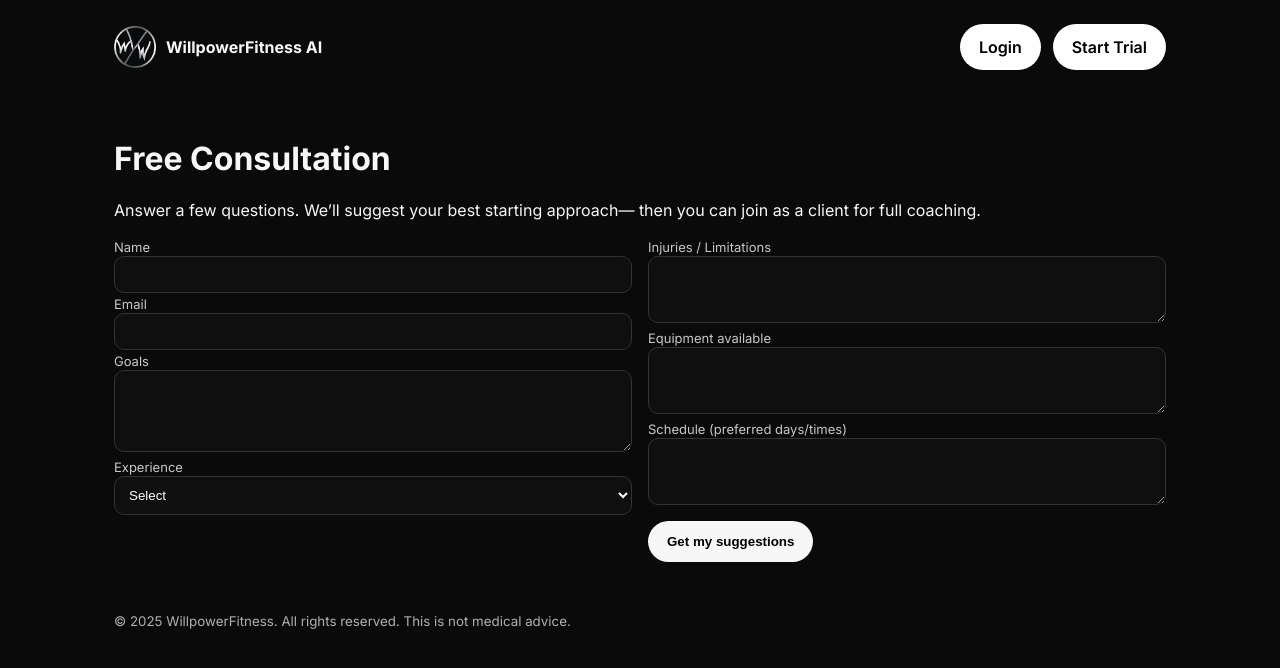
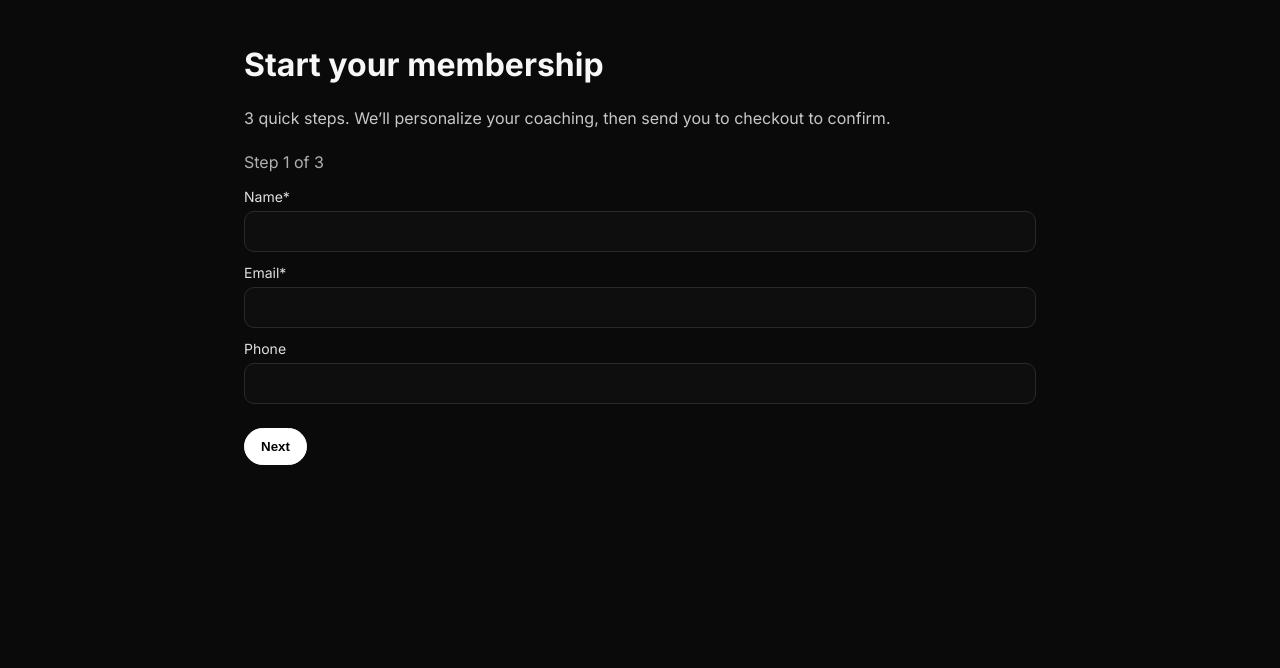
Before and after one commit to WillpowerfitnessAI/willpowerfitness-frontend, a Next.js app: page /consultation in a window 1280 px wide. Shown: the top 668 px of the page. Built offline with nearby package versions, Linux system fonts and the light colour scheme; no server answers.

Commit message:
Update consultation.js

```diff
--- a/pages/consultation.js
+++ b/pages/consultation.js
@@ -1,114 +1,152 @@
-// pages/consultation.js
-import Layout from '../components/Layout';
+// /pages/consultation.js
 import { useState } from 'react';
-const API = process.env.NEXT_PUBLIC_API_BASE_URL;
+import Head from 'next/head';
 
-export default function Consultation(){
-  const [form, setForm] = useState({
-    name:'', email:'', goals:'', experience:'', injuries:'', equipment:'', schedule:''
-  });
-  const [loading, setLoading] = useState(false);
-  const [suggestions, setSuggestions] = useState('');   // renamed
-  const [fullText, setFullText] = useState('');         // keep complete server text for PDF
+export default function Consultation() {
+  const [step, setStep] = useState(1);
+  const [submitting, setSubmitting] = useState(false);
+  const [err, setErr] = useState(null);
 
-  const onChange = e => setForm({...form, [e.target.name]: e.target.value});
+  // Form state
+  const [name, setName] = useState('');
+  const [email, setEmail] = useState('');
+  const [phone, setPhone] = useState('');
+  const [address_line1, setAddress1] = useState('');
+  const [address_line2, setAddress2] = useState('');
+  const [city, setCity] = useState('');
+  const [state, setState] = useState('');
+  const [postal_code, setPostal] = useState('');
 
-  function summarize(text, max=750){
-    if (!text) return '';
-    const clean = text.trim();
-    return clean.length > max ? clean.slice(0, max) + '…' : clean;
+  // If you pass ?trial=2 on the URL, we’ll treat it as trial checkout.
+  const trial = typeof window !== 'undefined'
+    ? (new URLSearchParams(window.location.search)).get('trial')
+    : null;
+
+  function next() {
+    setStep((s) => Math.min(3, s + 1));
+    setErr(null);
+  }
+  function back() {
+    setStep((s) => Math.max(1, s - 1));
+    setErr(null);
   }
 
-  async function submit(e){
+  async function onSubmit(e) {
     e.preventDefault();
-    setLoading(true); setSuggestions(''); setFullText('');
-    try{
-      const r = await fetch(`${API}/api/consult`, {
-        method:'POST',
-        headers:{'Content-Type':'application/json'},
-        body: JSON.stringify(form)
+    setSubmitting(true);
+    setErr(null);
+    try {
+      const r = await fetch('/api/consult', {
+        method: 'POST',
+        headers: { 'Content-Type': 'application/json' },
+        body: JSON.stringify({
+          name, email, phone, address_line1, address_line2, city, state, postal_code,
+          trial
+        })
       });
-      const j = await r.json();
-      if(!r.ok) throw new Error(j?.error || `API ${r.status}`);
-
-      // j.plan existed before — we now treat it as "fullText" and show a short suggestions preview
-      const full = j.plan || 'We will tailor your starting approach around your goals and constraints.';
-      setFullText(full);
-      setSuggestions(summarize(full));
-    }catch(err){
-      console.error(err);
-      alert('Could not generate suggestions. Try again.');
-    }finally{ setLoading(false); }
-  }
-
-  async function downloadPdf(){
-    const { jsPDF } = await import('jspdf');
-    const doc = new jsPDF({unit:'pt', format:'letter'});
-    const margin = 48; let y = margin;
-
-    // built-in font names are lowercase; or just omit setFont and use defaults
-    doc.setFont('times','normal');
-    doc.setFontSize(18);
-    doc.text('WillpowerFitness AI — Consultation', margin, y); y+=24;
-    doc.setFontSize(12);
-
-    const text = fullText || 'No content.';
-    const lines = doc.splitTextToSize(text, 515);
-    for (const line of lines) {
-      if (y > 740) { doc.addPage(); y = margin; }
-      doc.text(line, margin, y); y += 16;
+      const data = await r.json();
+      if (!r.ok || !data?.ok) throw new Error(data?.error || 'Failed to save consult');
+      // Send them to Stripe path returned from API
+      if (data.next) window.location.href = data.next;
+    } catch (e) {
+      setErr(e.message || String(e));
+      setSubmitting(false);
     }
-    const filename = `WillpowerFitness_Consultation_${(form.name||'client').replace(/\s+/g,'_')}.pdf`;
-    doc.save(filename);
   }
 
   return (
-    <Layout title="Free Consultation">
-      <h1>Free Consultation</h1>
-      <p className="muted">Answer a few questions. We’ll suggest your best starting approach—
-        then you can join as a client for full coaching.</p>
+    <>
+      <Head><title>Free Consultation • WillpowerFitness AI</title></Head>
+      <main style={{ padding: 24, maxWidth: 840, margin: '0 auto' }}>
+        <h1 style={{ marginBottom: 24 }}>Start your {trial ? 'free trial' : 'membership'}</h1>
+        <p style={{ opacity: 0.8, marginBottom: 24 }}>
+          3 quick steps. We’ll personalize your coaching, then send you to checkout to confirm.
+        </p>
 
-      <form onSubmit={submit} className="grid grid-2" style={{marginTop:16}}>
-        <div>
-          <label className="label">Name</label>
-          <input className="input" name="name" value={form.name} onChange={onChange} required/>
-          <label className="label">Email</label>
-          <input className="input" type="email" name="email" value={form.email} onChange={onChange}/>
-          <label className="label">Goals</label>
-          <textarea className="input" rows={4} name="goals" value={form.goals} onChange={onChange} required/>
-          <label className="label">Experience</label>
-          <select className="input" name="experience" value={form.experience} onChange={onChange}>
-            <option value="">Select</option><option>Beginner</option><option>Intermediate</option><option>Advanced</option>
-          </select>
-        </div>
-        <div>
-          <label className="label">Injuries / Limitations</label>
-          <textarea className="input" rows={3} name="injuries" value={form.injuries} onChange={onChange}/>
-          <label className="label">Equipment available</label>
-          <textarea className="input" rows={3} name="equipment" value={form.equipment} onChange={onChange}/>
-          <label className="label">Schedule (preferred days/times)</label>
-          <textarea className="input" rows={3} name="schedule" value={form.schedule} onChange={onChange}/>
-          <button className="btn btn--primary" type="submit" disabled={loading} style={{marginTop:12}}>
-            {loading ? 'Working…' : 'Get my suggestions'}
-          </button>
-        </div>
-      </form>
+        <form onSubmit={onSubmit}>
+          {/* Step indicator */}
+          <div style={{ marginBottom: 16, opacity: 0.7 }}>Step {step} of 3</div>
 
-      {suggestions && (
-        <section style={{marginTop:24}}>
-          <h2>Your Suggested Starting Point</h2>
-          <pre className="card" style={{whiteSpace:'pre-wrap'}}>{suggestions}</pre>
+          {step === 1 && (
+            <section style={{ marginBottom: 24 }}>
+              <label>Name*</label>
+              <input className="inp" value={name} onChange={e=>setName(e.target.value)} required />
+              <label style={{ marginTop: 12 }}>Email*</label>
+              <input className="inp" type="email" value={email} onChange={e=>setEmail(e.target.value)} required />
+              <label style={{ marginTop: 12 }}>Phone</label>
+              <input className="inp" value={phone} onChange={e=>setPhone(e.target.value)} />
+            </section>
+          )}
 
-          <div style={{display:'flex',gap:12, marginTop:12, flexWrap:'wrap'}}>
-            <a className="btn btn--primary" href="/subscribe">Become a client</a>
-            <button className="btn btn--outline" onClick={downloadPdf}>Download full consultation</button>
+          {step === 2 && (
+            <section style={{ marginBottom: 24 }}>
+              <label>Address line 1*</label>
+              <input className="inp" value={address_line1} onChange={e=>setAddress1(e.target.value)} required />
+              <label style={{ marginTop: 12 }}>Address line 2</label>
+              <input className="inp" value={address_line2} onChange={e=>setAddress2(e.target.value)} />
+              <div style={{ display: 'grid', gridTemplateColumns: '2fr 1fr 1fr', gap: 12, marginTop: 12 }}>
+                <div>
+                  <label>City*</label>
+                  <input className="inp" value={city} onChange={e=>setCity(e.target.value)} required />
+                </div>
+                <div>
+                  <label>State*</label>
+                  <input className="inp" value={state} onChange={e=>setState(e.target.value)} required />
+                </div>
+                <div>
+                  <label>ZIP*</label>
+                  <input className="inp" value={postal_code} onChange={e=>setPostal(e.target.value)} required />
+                </div>
+              </div>
+            </section>
+          )}
+
+          {step === 3 && (
+            <section style={{ marginBottom: 24 }}>
+              <p style={{ opacity: 0.85, marginBottom: 12 }}>
+                Done. When you continue, we’ll save your consult and send you to Stripe to {trial ? 'start your free trial' : 'activate your membership'}.
+              </p>
+            </section>
+          )}
+
+          {err && <div style={{ color: '#f66', marginBottom: 12 }}>Error: {err}</div>}
+
+          <div style={{ display: 'flex', gap: 12 }}>
+            {step > 1 && <button type="button" className="btn" onClick={back}>Back</button>}
+            {step < 3 && <button type="button" className="btn btn-primary" onClick={next}>Next</button>}
+            {step === 3 && (
+              <button disabled={submitting} className="btn btn-primary" type="submit">
+                {submitting ? 'Saving…' : 'Continue to Stripe'}
+              </button>
+            )}
           </div>
+        </form>
 
-          <small className="muted" style={{display:'block', marginTop:8}}>
-            Not medical advice. Consult a physician before starting any program.
-          </small>
-        </section>
-      )}
-    </Layout>
+        <style jsx>{`
+          .inp {
+            width: 100%;
+            background: #0e0e0e;
+            border: 1px solid #2a2a2a;
+            color: #fff;
+            border-radius: 10px;
+            padding: 12px 14px;
+            margin-top: 6px;
+          }
+          .btn {
+            border-radius: 999px;
+            padding: 10px 16px;
+            border: 1px solid #444;
+            background: transparent;
+            color: #fff;
+          }
+          .btn-primary {
+            background: #fff;
+            color: #000;
+            border-color: #fff;
+          }
+          label { display:block; font-size: 14px; opacity: .9; }
+        `}</style>
+      </main>
+    </>
   );
 }
```
